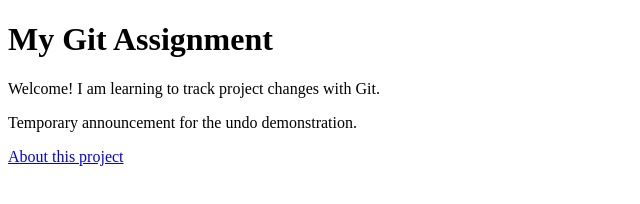
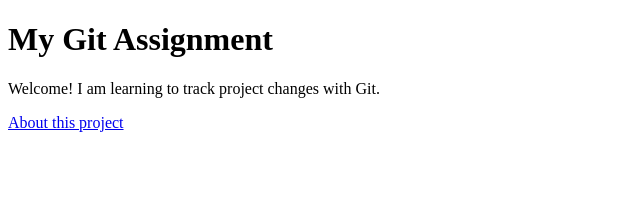
Before and after one commit to Gaurakumar-s/git-workflow-assignment-2026, a plain HTML site: page index.html in a window 1280 px wide. Shown: the whole page, without its empty margins (0-640 px from the left). Drawn offline with Linux system fonts and the light colour scheme.

Commit message:
Revert "Add temporary announcement for undo demonstration"
This reverts commit 5596b54e5ae468387a94841dcef8e7f7603b307b.

```diff
--- a/index.html
+++ b/index.html
@@ -8,7 +8,6 @@
 <body>
   <h1>My Git Assignment</h1>
   <p>Welcome! I am learning to track project changes with Git.</p>
-  <p id="temporary-note">Temporary announcement for the undo demonstration.</p>
   <a href="about.html">About this project</a>
 </body>
 </html>
```
